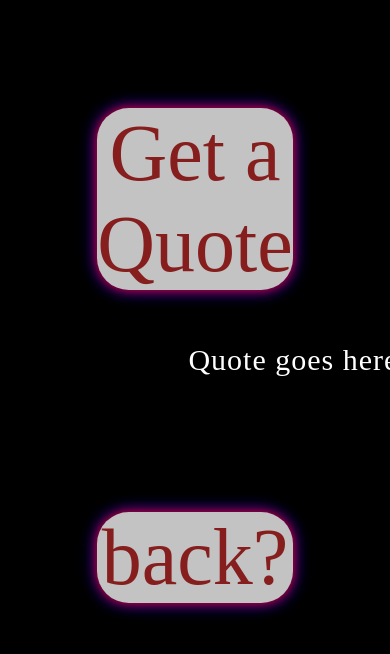
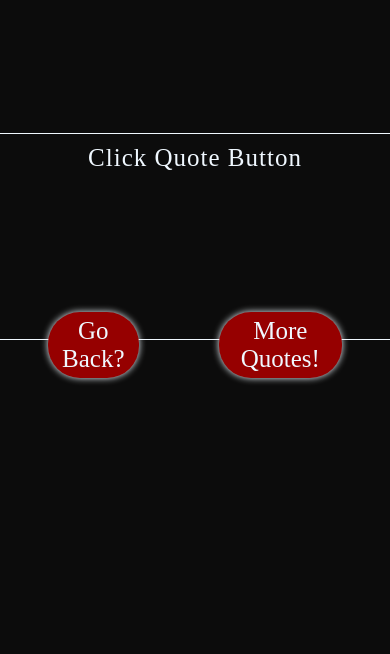
Before and after one commit to WeslBaker/pandoras-box, a website with bundled scripts: page quotes.html in a window 390 px wide. Shown: the top 654 px of the page. Built offline with nearby package versions, Linux system fonts and the light colour scheme.

Commit message:
quotes are finished

```diff
--- a/quotes.css
+++ b/quotes.css
@@ -1,55 +1,109 @@
 body{
-    padding-top: 100px;
-    background-color: rgb(0, 0, 0);
-    display: grid;
-    grid-template-rows: 1fr 1fr 100px;
-    grid-template-columns: repeat(5,1fr);
+    background-color: #0c0c0c;
 }
 
-header{
-    grid-column: 2/5;
-    text-align: center;
-    padding-top: 0rem;
-    font-family: 'Smooch Sans', sans-serif;
-    font-size: 4rem;
-    color: rgb(183, 183, 183);
-    text-shadow: 0 0 9px #FF0000, 0 0 12px #0000FF;
+.center {
+    display: flex;
+    flex-direction: column;
+    padding-top: 100px;
+    justify-content: center;
+    align-items: center;
+}
+
+.buttons {
+    display: flex;
+    flex-direction: row;
+    justify-content: space-between;
+    min-width: 50%;
+    transform: translateY(-90px);
 }
 
 .backButtonHome{
-    grid-column: 3;
-    grid-row: 4;
-    background-color: rgb(195, 195, 195);
+    background-color: #960000;
     text-align: center;
-    color: rgb(134, 30, 30);
-    font-size: 5rem;
+    color: aliceblue;
+    font-size: 2.5rem;
     border-radius: 2rem;
-    box-shadow: 0 0 12px #FF0000, 0 0 17px #0000FF;
-    transform: translateY(-60px);
+    box-shadow: 0 0 7px aliceblue;
+    padding: 10px;
+    transition: all .4s ease;
 }
 
+.backButtonHome:hover {
+    cursor: pointer;
+    background-color: aliceblue;
+    color: #0c0c0c;
+    box-shadow: 0px 2px 7px aliceblue;
+    transform: translateY(-10px);
+}
 
 .quotebtn{
-    grid-column: 3;
-    grid-row: 1;
-    background-color: rgb(195, 195, 195);
+    background-color: #960000;
     text-align: center;
-    color: rgb(134, 30, 30);
-    font-size: 5rem;
+    color: aliceblue;
+    font-size: 2.5rem;
     border-radius: 2rem;
-    box-shadow: 0 0 12px #FF0000, 0 0 17px #0000FF;
+    box-shadow: 0 0 7px aliceblue;
+    padding: 10px;
+    transition: all .4s ease;
+}
+
+.quotebtn:hover {
+    cursor: pointer;
+    background-color: aliceblue;
+    color: #0c0c0c;
+    box-shadow: 0px 2px 7px aliceblue;
+    transform: translateY(-10px);
 }
 
 .quote {
-    grid-column: 2/4;
-    grid-row: 2;
-    font-size: 30px;
+    font-size: 70px;
     letter-spacing: 1px;
-    line-height: 40px;
-    transform: translateX(125px);
-    padding-top: 20px;
-    max-width: 600px;
-    color: rgb(255, 255, 255);
-    z-index: 1;
+    padding: 10px 10px 70px;
+    width: 1000px;
+    height: 300px;
+    color: aliceblue;
     text-align: center;
+    border: 1px solid aliceblue;
+    border-radius: 10px;
 }
+
+@media only screen and (max-width: 1100px) {
+    .quote {
+        font-size: 40px;
+        width: 550px;
+        height: 200px;
+    }
+    .backButtonHome {
+        font-size: 30px;
+        padding: 10px;
+        transform: translateY(-3px);
+        margin: 40px;
+    }
+    .quotebtn {
+        font-size: 30px;
+        padding: 10px;
+        transform: translateY(-3px);
+        margin: 40px;
+    }
+  }
+
+@media only screen and (max-width: 600px) {
+    .quote {
+        font-size: 25px;
+        width: 450px;
+        height: 125px;
+    }
+    .backButtonHome {
+        font-size: 25px;
+        padding: 5px;
+        transform: translateY(-3px);
+        margin: 40px;
+    }
+    .quotebtn {
+        font-size: 25px;
+        padding: 5px;
+        transform: translateY(-3px);
+        margin: 40px;
+    }
+  }
--- a/quotes.html
+++ b/quotes.html
@@ -8,11 +8,14 @@
 </head>
     <body class="center">
         <!-- <section class="Quote"> -->
-            <a class="backButtonHome" onclick="window.location.href ='index.html';"">back?</a>
-            <btn class="quotebtn" id="quoteBtn">Get a Quote</btn>
             <p class="quote" id = "quote">
-                Quote goes here.
+                Click Quote Button
             </p>
+            <div class="buttons">
+                <a class="backButtonHome" onclick="window.location.href ='index.html';">Go Back?</a>
+                <btn class="quotebtn" id="quoteBtn">More Quotes!</btn>
+            </div>
+
         <!-- </section> -->
         <script type="module" src="quotes.js"></script>
     </body>
```
Also changed, not shown: index.html (+0 -14 lines).
